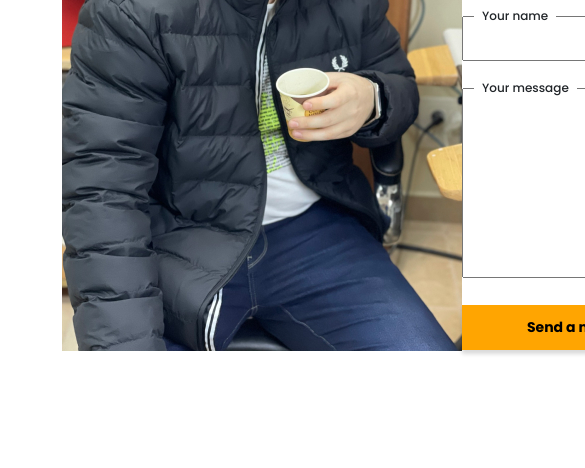
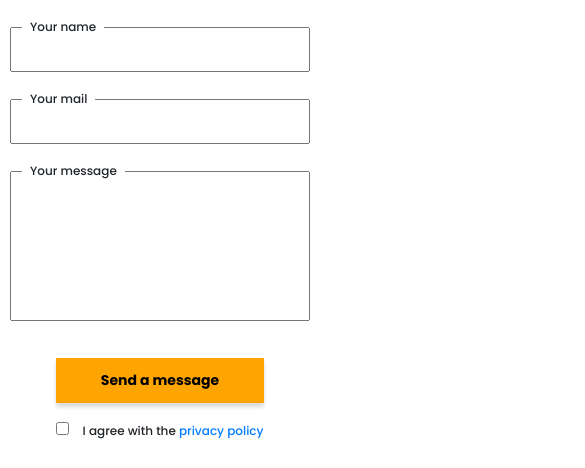
Before and after one commit to igorSurz/portfolioSite, a website: page src/index.html in a window 390 px wide. Shown: the part 9263-9731 px from the top of the page, 585 px wide, since content can reach past the window. Before the commit the page ends 9704 px from the top, so only its background shows below. Drawn offline with nearby package versions, Linux system fonts and the light colour scheme; files that its build step writes are made by us from their sources; files whose address does not match are found by name.

Commit message:
mobile fix

```diff
--- a/src/sass/blocks/_media.scss
+++ b/src/sass/blocks/_media.scss
@@ -74,7 +74,12 @@
 			justify-content: space-around;
 		}
 	}
-
+	.contacts {
+		padding: 10px 0 90px 0;
+		&__wrapper {
+			grid-template-columns: 250px 585px;
+		}
+	}
 }
 
 @media (max-width: 992px) {
@@ -134,6 +139,11 @@
 	}
 	.portfolio {
 		padding-top: 30px;
+	}
+	.contacts {
+		&__photo {
+			display: none;
+		}
 	}
 }
 
@@ -227,6 +237,19 @@
 				padding-left: 0;
 
 			}
+		}
+	}
+	.contacts {
+		padding: 30px 0 20px 0;
+		&__photo {
+			display: none;
+		}
+		&__wrapper {
+			padding: 10px 10px;
+		}
+		&__form {
+			grid-template: 45px 190px 45px / repeat(2,264px);
+
 		}
 	}
 }
@@ -324,9 +347,35 @@
 	}
 	.price {
 		&__wrapper {
-			margin-top: 20px;
+			margin: 20px 10px;
 			grid-template-columns: repeat(auto-fill, 250px);
 		}
 	}
+	.contacts {
+		&__wrapper {
+			padding: 0;
+		}
+		&__subtitle {
+			font-size: 24px;
+		}
+		&__photo {
+			display: none;
+		}
+		&__form {
+			grid-template-columns: 300px;
+			grid-template-rows: 45px 45px 150px 100px ;
+
+		}
+		&__triggers {
+			grid-column: 1;
+			grid-template-columns: auto;
+			justify-content: center;
+
+		}
+		&__textarea {
+			grid-column: 1;
+		}
+	}
+
 
 }
```
Also changed, not shown: dist/css/style.min.css.
